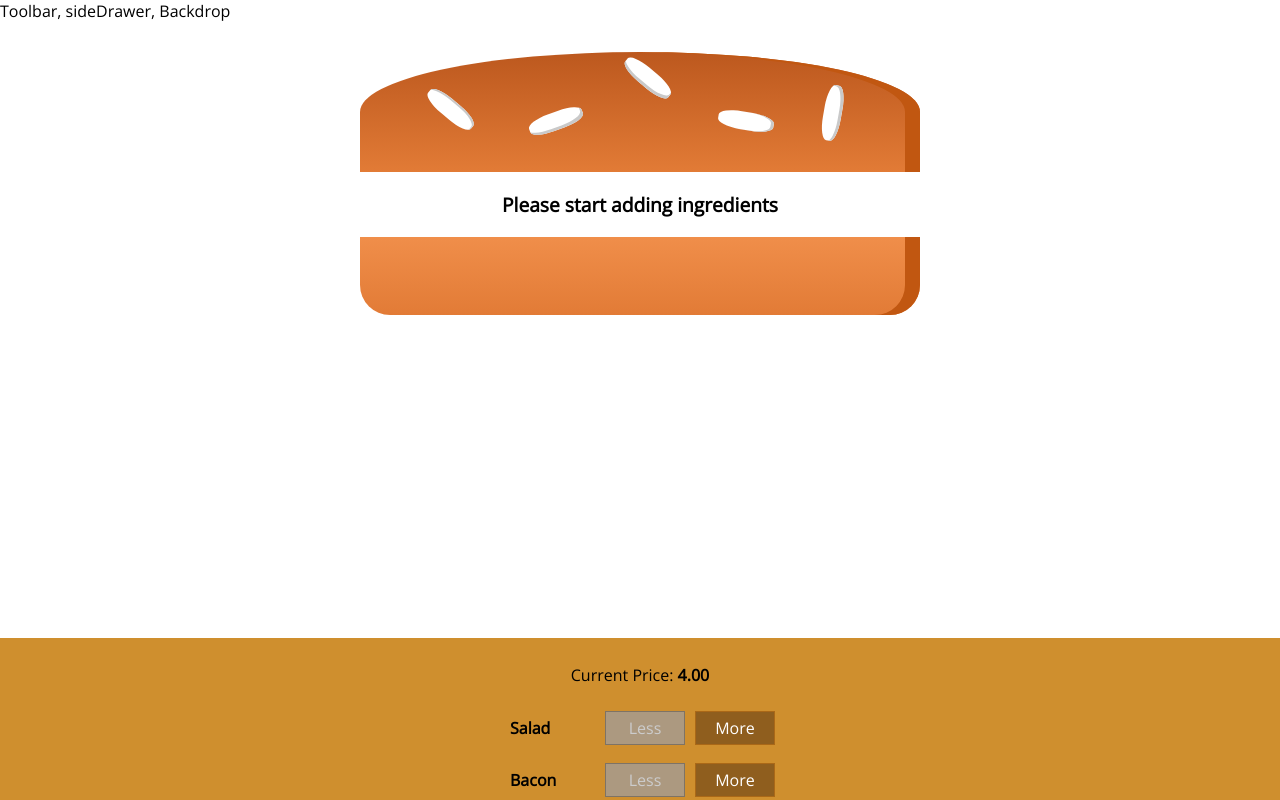
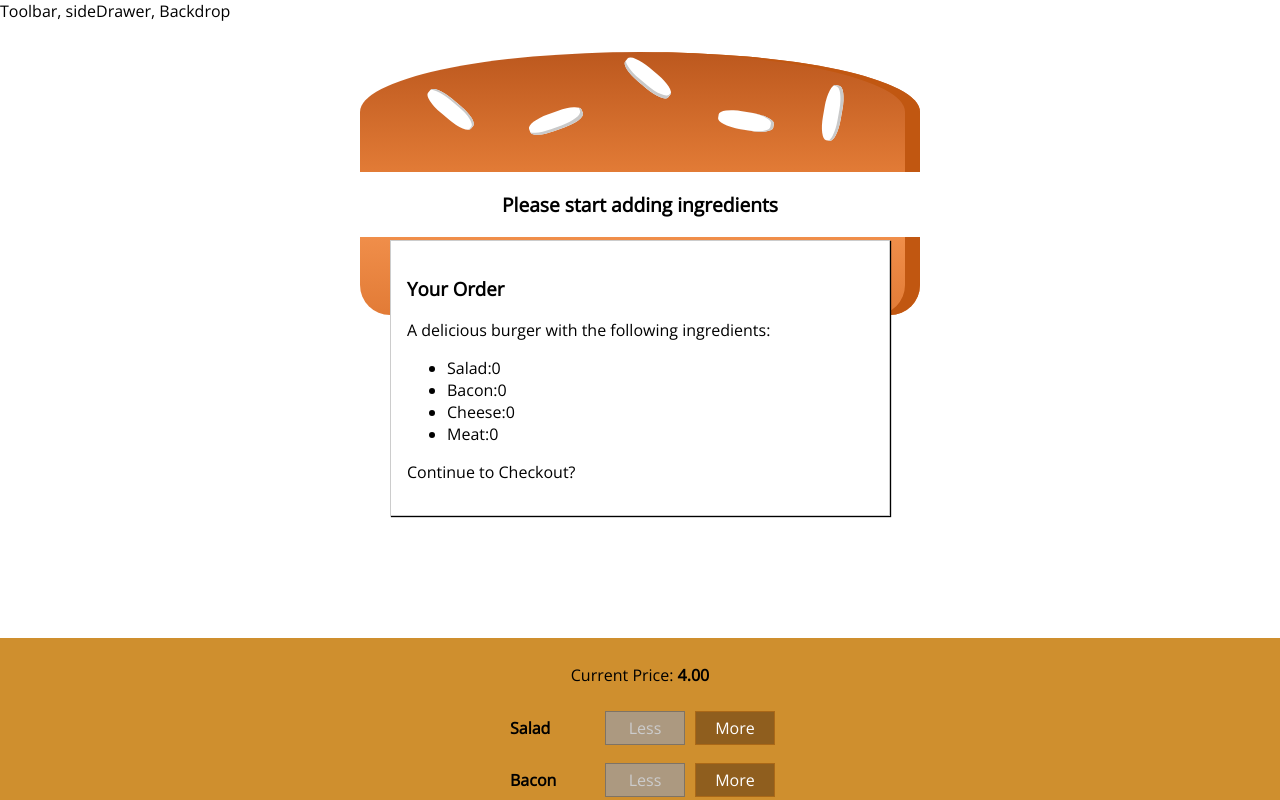
Before and after one commit to mrwhiterk/udemy-react-maximillian, a React app in the folder burger-builder-basic/: page / in a window 1280 px wide. Shown: the top 800 px of the page. Built offline with nearby package versions, Linux system fonts and the light colour scheme.

Commit message:
created modal for checkout

```diff
--- /dev/null
+++ b/burger-builder-basic/src/components/Burger/OrderSummary/OrderSummary.js
@@ -0,0 +1,27 @@
+import React from 'react'
+import Aux from '../../../hoc/Aux'
+
+const orderSummary = props => {
+  const ingredientSummary = Object.keys(props.ingredients).map((igKey, i) => {
+    return (
+      <li key={igKey+i}>
+        <span style={{ textTransform: 'capitalize' }}>{igKey}</span>:
+        {props.ingredients[igKey]}
+      </li>
+    )
+  })
+  // <li>salad: 1</li>
+
+  return (
+    <Aux>
+      <h3>Your Order</h3>
+      <p>A delicious burger with the following ingredients:</p>
+      <ul>
+        {ingredientSummary}
+      </ul>
+      <p>Continue to Checkout?</p>
+    </Aux>
+  )
+}
+
+export default orderSummary
--- /dev/null
+++ b/burger-builder-basic/src/components/UI/Modal/Modal.css
@@ -0,0 +1,20 @@
+.Modal {
+    position: fixed;
+    z-index: 500;
+    background-color: white;
+    width: 70%;
+    border: 1px solid #ccc;
+    box-shadow: 1px 1px 1px black;
+    padding: 16px;
+    left: 15%;
+    top: 30%;
+    box-sizing: border-box;
+    transition: all 0.3s ease-out;
+}
+
+@media (min-width: 600px) {
+    .Modal {
+        width: 500px;
+        left: calc(50% - 250px);
+    }
+}
--- /dev/null
+++ b/burger-builder-basic/src/components/UI/Modal/Modal.js
@@ -0,0 +1,11 @@
+import React from 'react'
+
+import classes from './Modal.css'
+
+const modal = (props) => (
+  <div className={classes.Modal}>
+    {props.children}
+  </div>
+)
+
+export default modal;
--- a/burger-builder-basic/src/containers/BurgerBuilder/BurgerBuilder.js
+++ b/burger-builder-basic/src/containers/BurgerBuilder/BurgerBuilder.js
@@ -2,6 +2,8 @@
 import Aux from '../../hoc/Aux'
 import Burger from '../../components/Burger/Burger'
 import BuildControls from '../../components/Burger/BuildControls/BuildControls'
+import Modal from '../../components/UI/Modal/Modal'
+import OrderSummary from '../../components/Burger/OrderSummary/OrderSummary'
 
 const INGREDIENT_PRICES = {
   salad: 0.5,
@@ -23,7 +25,6 @@
   }
 
   updatePurchaseState(ingredients) {
-
     const sum = Object.keys(ingredients)
       .map(igKey => {
         return ingredients[igKey]
@@ -77,6 +78,9 @@
 
     return (
       <Aux>
+        <Modal>
+          <OrderSummary ingredients={this.state.ingredients} />
+        </Modal>
         <Burger ingredients={this.state.ingredients} />
         <BuildControls
           ingredientAdded={this.addIngredientHandler}
```
Also changed, not shown: burger-builder-basic/src/components/UI/Backdrop/Backdrop.js (added).
